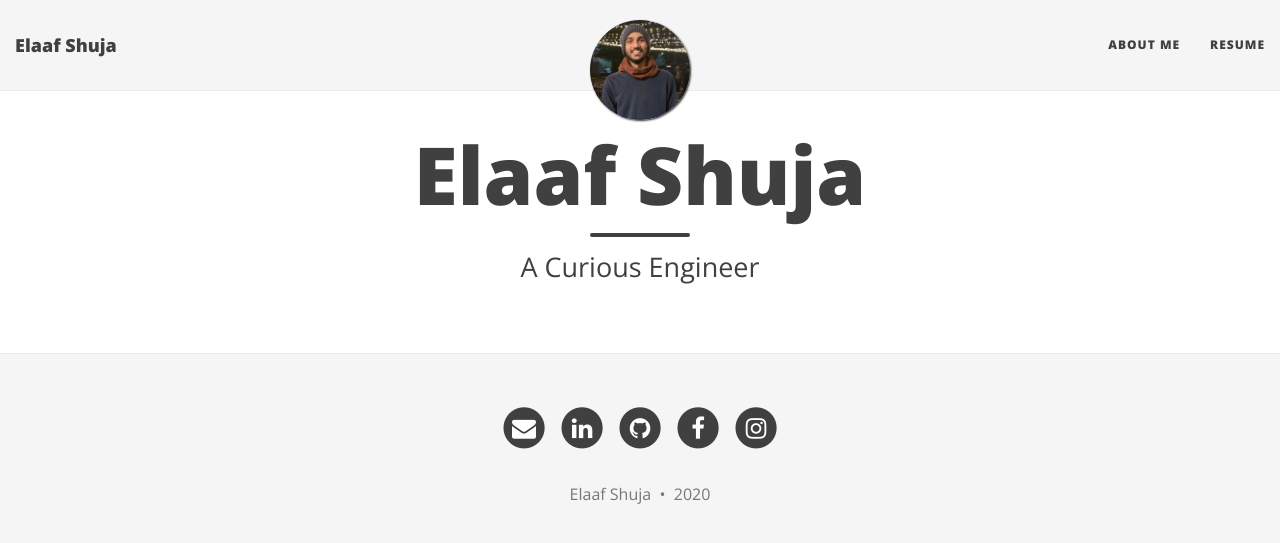
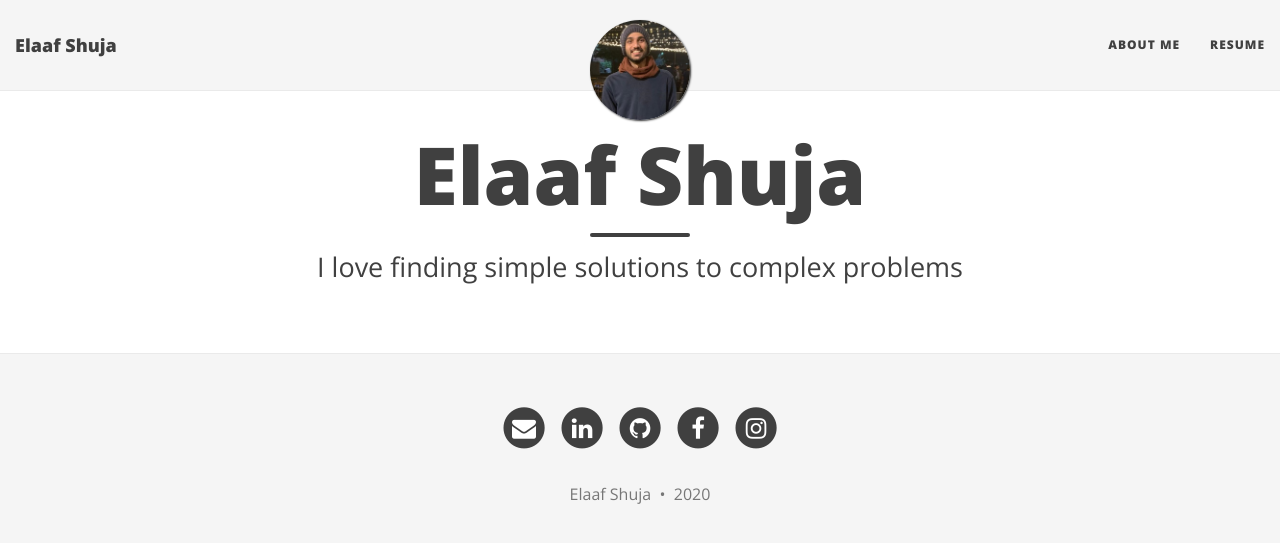
Before and after one commit to elaaf/elaaf.github.io, a Jekyll site: the page built from index.html, in a window 1280 px wide. Shown: the top 543 px of the page. Built offline with Jekyll 4.4.1, drawn with Linux system fonts in a browser that asks for light colours; nearby versions of some CDN libraries; the list of posts is cut into pages by our own code.

Commit message:
updated resume, tagline

```diff
--- a/index.html
+++ b/index.html
@@ -1,7 +1,7 @@
 ---
 layout: page
 title: Elaaf Shuja
-subtitle: A Curious Engineer
+subtitle: I love finding simple solutions to complex problems
 use-site-title: true
 ---
 
```
Also changed, not shown: 1 other file.
